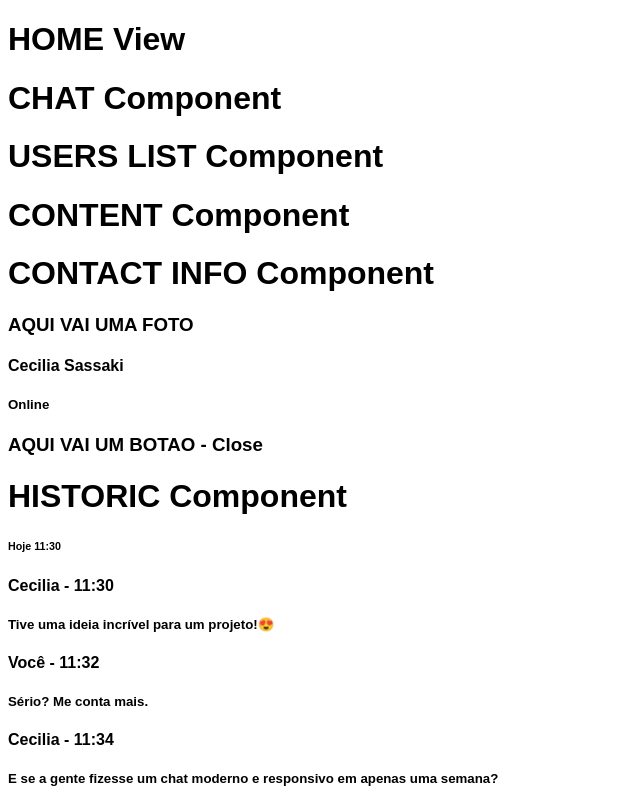
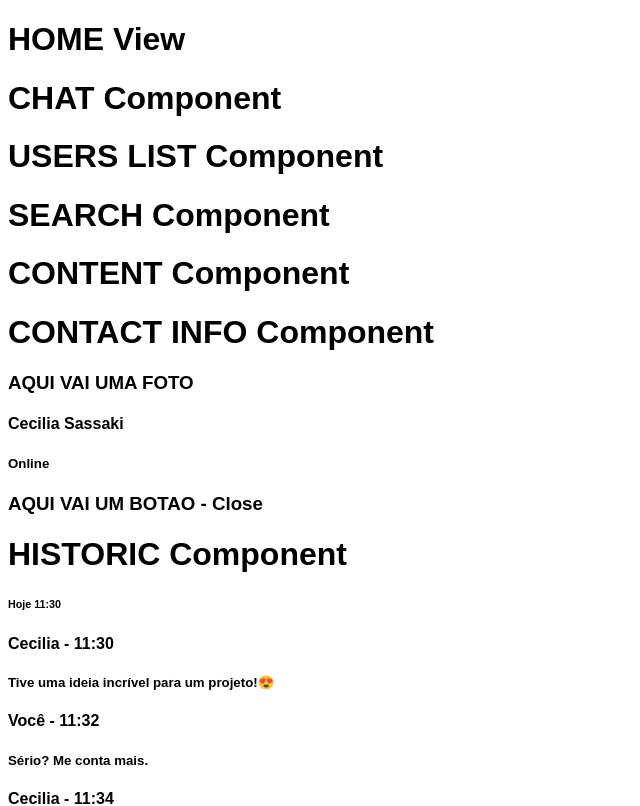
Before and after one commit to marcusviniciusmo/Chat-Bora_Codar_Dev04, a React (Vite) app in the folder frontend/: page / in a window 1280 px wide. Shown: the top 806 px of the page, without its empty margins (0-640 px from the left). Built offline with nearby package versions, Linux system fonts and the light colour scheme.

Commit message:
Search component creation

```diff
--- /dev/null
+++ b/frontend/src/components/Search/index.tsx
@@ -0,0 +1,5 @@
+export function Search() {
+  return (
+    <h1>SEARCH Component</h1>
+  );
+};
--- a/frontend/src/components/UsersList/index.tsx
+++ b/frontend/src/components/UsersList/index.tsx
@@ -1,5 +1,11 @@
+import { Search } from "../Search";
+
 export function UsersList() {
   return (
-    <h1>USERS LIST Component</h1>
+    <>
+      <h1>USERS LIST Component</h1>
+
+      <Search />
+    </>
   );
 };
```
